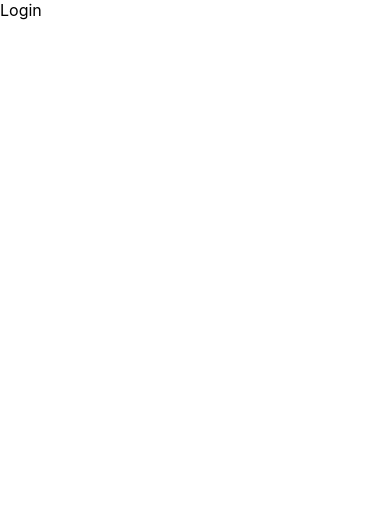
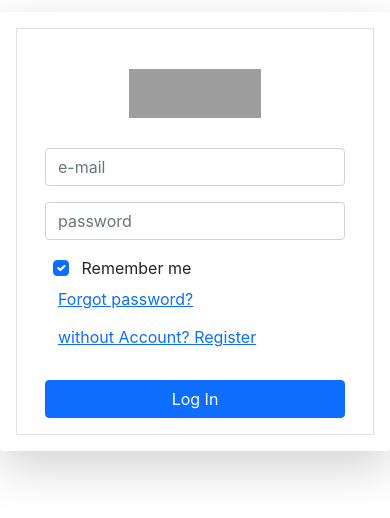
Before and after one commit to Huguez/Encuestatron_Frontend, a React (Create React App) app: page /auth/login in a window 390 px wide. Shown: the top 518 px of the page. Built offline with nearby package versions, Linux system fonts and the light colour scheme; grey boxes are pictures that could not be loaded.

Commit message:
pantallas de login y register

```diff
--- a/package.json
+++ b/package.json
@@ -8,6 +8,7 @@
     "@testing-library/user-event": "^12.1.10",
     "prop-types": "^15.7.2",
     "react": "^17.0.2",
+    "react-datepicker": "^4.2.1",
     "react-dom": "^17.0.2",
     "react-redux": "^7.2.5",
     "react-router-dom": "^5.3.0",
--- a/public/index.html
+++ b/public/index.html
@@ -24,7 +24,9 @@
       work correctly both with client-side routing and a non-root public URL.
       Learn how to configure a non-root public URL by running `npm run build`.
     -->
-    <title>React App</title>
+    <link href="https://cdn.jsdelivr.net/npm/bootstrap@5.1.1/dist/css/bootstrap.min.css" rel="stylesheet" integrity="sha384-F3w7mX95PdgyTmZZMECAngseQB83DfGTowi0iMjiWaeVhAn4FJkqJByhZMI3AhiU" crossorigin="anonymous">
+
+    <title id="tituloApp" >React App</title>
   </head>
   <body>
     <noscript>You need to enable JavaScript to run this app.</noscript>
@@ -39,5 +41,6 @@
       To begin the development, run `npm start` or `yarn start`.
       To create a production bundle, use `npm run build` or `yarn build`.
     -->
+    <script src="https://cdn.jsdelivr.net/npm/bootstrap@5.1.1/dist/js/bootstrap.bundle.min.js" integrity="sha384-/bQdsTh/da6pkI1MST/rWKFNjaCP5gBSY4sEBT38Q/9RBh9AH40zEOg7Hlq2THRZ" crossorigin="anonymous"></script>
   </body>
 </html>
--- a/src/components/auth/LoginScreen.js
+++ /dev/null
@@ -1,6 +0,0 @@
-import React from "react"
-
-export const LoginScreen = () => {
-
-    return <div>Login</div>
-}
--- a/src/components/auth/RegisterScreen.js
+++ /dev/null
@@ -1,6 +0,0 @@
-import React from "react"
-
-export const RegisterScreen = () => {
-
-    return <div>Register</div>
-}
--- /dev/null
+++ b/src/components/auth/login/LoginScreen.css
@@ -0,0 +1,32 @@
+
+.loginFace{
+    margin-top: 3%;
+    align-items: center;
+}
+
+.wrap{
+    width: 35%;
+    margin: auto;
+}
+
+.imgcontainer{
+    text-align: center;
+    margin: 40px 1px 30px 1px;
+}
+
+.avatar{
+    width: 20%;
+}
+
+
+@media screen and (max-width: 800px ) {
+    .wrap{
+        width: 75%;
+    }
+}
+
+@media screen and (max-width: 400px ) {
+    .wrap{
+        width: 100%;
+    }
+}
--- /dev/null
+++ b/src/components/auth/login/LoginScreen.js
@@ -0,0 +1,48 @@
+import React from "react"
+import { Link } from 'react-router-dom'
+import './LoginScreen.css'
+
+
+export const LoginScreen = () => {
+
+
+    return (
+        <div className="loginFace">
+
+            <div className="wrap shadow-lg p-3 mb-5 bg-body rounded">
+
+                <div className="container border border-1" >
+
+                    <div className="imgcontainer">
+                        <img className="avatar" src="https://upload.wikimedia.org/wikipedia/commons/7/73/Ruby_logo.svg" alt="Avatar"  />
+                        <img className="avatar" src="https://upload.wikimedia.org/wikipedia/commons/4/47/React.svg" alt="Avatar"  />
+                    </div>
+
+                    <div className="m-3">
+                        <form>
+                            <input className="form-control mb-3" type="email"  placeholder="e-mail" name="email"  />
+
+                            <input className="form-control mb-3" type="password"  placeholder="password" name="password"  />
+
+                            <input onChange={ () =>{} } className="form-check-input mx-2" type="checkbox" checked="checked" name="remember" /> Remember me
+
+                            <br/>
+
+                            <div>
+                                <Link className="btn btn-link" to="/">Forgot password?</Link>
+                                <Link className="btn btn-link" to="/auth/register"> without Account? Register </Link>
+                            </div>
+
+                            <br/>
+
+                            <div className="d-grid gap-2">
+                                <button type="button"  className="btn btn-primary" > Log In </button>
+                            </div>
+
+                        </form>
+                    </div>
+                </div>
+            </div>
+        </div>
+    )
+}
--- /dev/null
+++ b/src/components/auth/register/RegisterScreen.js
@@ -0,0 +1,59 @@
+import React, { useState } from "react"
+import { Link } from 'react-router-dom'
+import '../login/LoginScreen.css'
+import DatePicker from "react-datepicker";
+import "react-datepicker/dist/react-datepicker.css";
+import { registerLocale, setDefaultLocale } from  "react-datepicker";
+import es from 'date-fns/locale/es';
+
+registerLocale('es', es )
+setDefaultLocale( 'es' )
+
+export const RegisterScreen = () => {
+
+    const [ startDate, setStartDate ] = useState( '' );
+
+    console.log( startDate )
+
+    return (
+        <div className="loginFace">
+
+            <div className="wrap shadow-lg p-3 mb-5 bg-body rounded">
+
+                <div className="container border border-1" >
+
+                    <div className="imgcontainer">
+                        <img className="avatar" src="https://upload.wikimedia.org/wikipedia/commons/7/73/Ruby_logo.svg" alt="Avatar"  />
+                        <img className="avatar" src="https://upload.wikimedia.org/wikipedia/commons/4/47/React.svg" alt="Avatar"  />
+                    </div>
+
+                    <div className="m-3">
+                        <form>
+                            <input className="form-control m-2" type="text"  placeholder="name" name="name"  />
+
+                            <input className="form-control m-2" type="text"  placeholder="last name" name="lastname"  />
+
+                            <input className="form-control m-2" type="email"  placeholder="e-mail" name="email"  />
+
+                            <DatePicker className="form-control m-2" selected={startDate} onChange={ ( date ) => setStartDate( date ) } placeholderText={ 'birthday' } />
+
+                            <input className="form-control m-2" type="password"  placeholder="password" name="password"  />
+
+                            <input className="form-control m-2 mb-3" type="password"  placeholder="confirm password" name="password"  />
+
+                            <Link to="/auth/login" className="btn btn-link" > You Have Account? Log in </Link>
+
+                            <br/>
+
+                            <div className="d-grid gap-2 mt-5">
+
+                                <button type="button"  className="btn btn-success" > Register </button>
+                            </div>
+
+                        </form>
+                    </div>
+                </div>
+            </div>
+        </div>
+    )
+}
--- a/src/router/AppRouter.js
+++ b/src/router/AppRouter.js
@@ -1,8 +1,8 @@
 import React from "react";
 import { BrowserRouter as Router, Switch } from 'react-router-dom'
 
-import { LoginScreen } from '../components/auth/LoginScreen'
-// import { RegisterScreen } from '../components/auth/RegisterScreen'
+import { LoginScreen } from '../components/auth/login/LoginScreen'
+import { RegisterScreen } from '../components/auth/register/RegisterScreen'
 // import { NotFoundScreen } from '../components/404/NotFoudScreen'
 
 import { DashboardScreen } from '../components/main/DashboardScreen'
@@ -17,7 +17,7 @@ export const AppRouter = () => {
             <div>
                 <Switch>
                     <PublicRoute isAuthenticated={ false } path='/auth/login'  component={ LoginScreen } />
-                    {/* <PublicRoute isAuthenticated={ true } path='/auth/register'  component={ RegisterScreen } /> */}
+                    <PublicRoute isAuthenticated={ false } path='/auth/register'  component={ RegisterScreen } />
 
                     <PrivateRoute isAuthenticated={ true } path='/' component={ DashboardScreen } />
 
```
Also changed, not shown: 1 other file (tests, documents, lock files or other folders).
